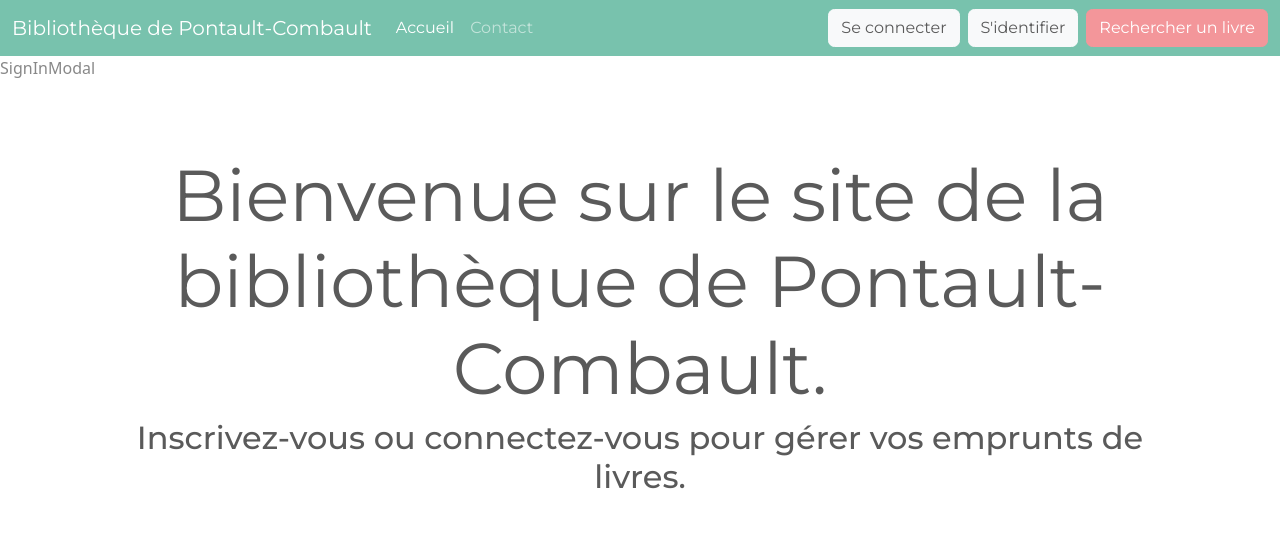
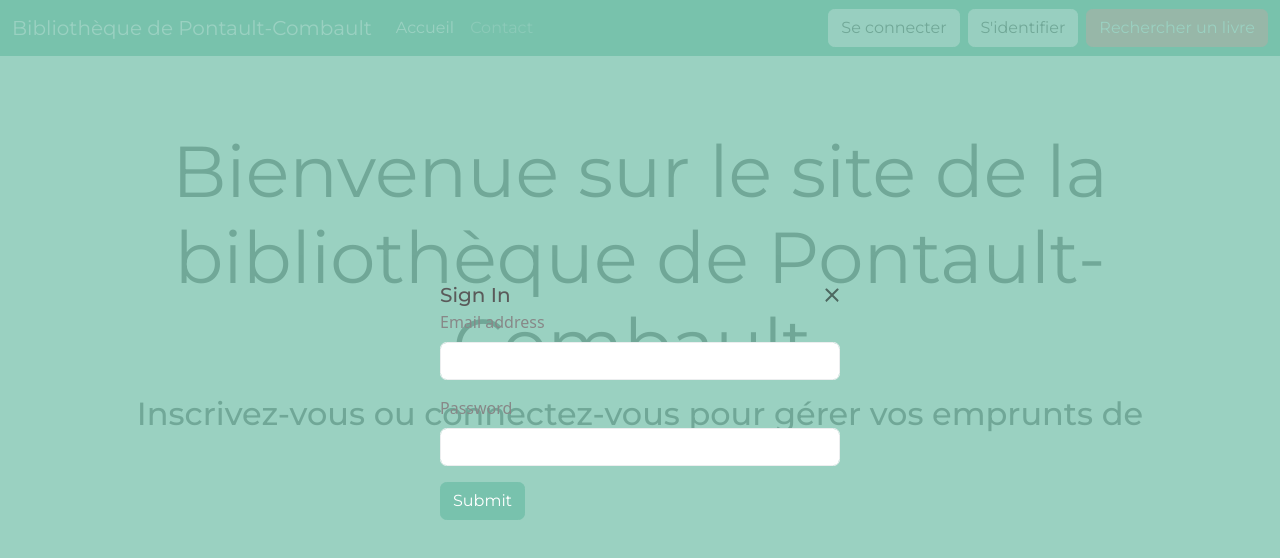
Before and after one commit to MTorbayy/biblio-app-mern, a React (Create React App) app in the folder client/: page / in a window 1280 px wide. Both pictures are taken after a click on the button "Se connecter". Shown: the top 558 px of the page. Built offline with nearby package versions, Linux system fonts and the light colour scheme; no server answers.

Commit message:
added signin feature

```diff
--- a/client/src/components/SignInModal.js
+++ b/client/src/components/SignInModal.js
@@ -1,7 +1,120 @@
-import React from 'react'
+import React, {useContext, useRef, useState} from 'react'
+import {UserContext} from "../context/userContext"
+import {useNavigate} from 'react-router-dom'
 
 export default function SignInModal() {
+  const {modalState, toggleModals, signIn} = useContext(UserContext)
+
+    const navigate = useNavigate()
+
+    const [validation, setValidation] = useState('')
+
+    const inputs = useRef([])
+
+
+    const addInputs = el => {
+        if (el && !inputs.current.includes(el)) {
+            inputs.current.push(el)
+        }
+    }
+
+    const formRef = useRef()
+
+
+    const handleForm = async (e) => {
+        e.preventDefault()
+
+        //inscription d'un nouvel utilisateur :
+
+        try {
+            const cred = await signIn(
+                inputs.current[0].value,
+                inputs.current[1].value
+            )
+
+            //Quand inscription réussie :
+            formRef.current.reset()
+            setValidation("")
+
+            //cred est un objet avec un nouvel utilisateur :
+            //console.log(cred)
+            toggleModals("close")
+            navigate("/private/private-home")
+
+
+        } catch {
+            setValidation("Email et/ou mot de passe incorrect")
+        }
+    }
+
+    const closeModal = () => {
+        setValidation("")
+        toggleModals("close")
+    }
+
   return (
-    <div>SignInModal</div>
+  <>
+    {modalState.signInModal && (
+    <div className="position-fixed top-0 vw-100 vh-100">
+        <div
+        onClick={closeModal}
+        className="w-100 h-100 bg-primary bg-opacity-75">
+        </div>
+
+            <div className="position-absolute top-50 start-50 translate-middle"
+            style={{minWidth: "400px"}}
+            >
+                <div className="modal-dialog">
+
+                    <div className="modal-content">
+                        <div className="modal-header">
+                            <h5 className="modal-title">Sign In</h5>
+                            <button
+                            onClick={closeModal}
+                            className="btn-close"></button>
+                        </div>
+
+                        <div className="modal-body">
+                            <form
+                            ref={formRef}
+                            onSubmit={handleForm}
+                            className="sign-up-form">
+                                <div className="mb-3">
+                                    <label htmlFor="signInEmail"
+                                    className='form-label'>Email address</label>
+                                    <input
+                                    ref={addInputs}
+                                    type="email"
+                                    name="email"
+                                    required
+                                    id="signInEmail"
+                                    className="form-control" />
+                                </div>
+
+                                <div className="mb-3">
+                                    <label htmlFor="signInPwd"
+                                    className='form-label'>Password</label>
+                                    <input
+                                    ref={addInputs}
+                                    type="password"
+                                    name="pwd"
+                                    required
+                                    id="signInPwd"
+                                    className="form-control" />
+                                    <p className="text-danger mt-1">{validation}</p>
+                                </div>
+
+                                <button className="btn btn-primary">Submit</button>
+
+                            </form>
+                        </div>
+
+                    </div>
+
+                </div>
+            </div>
+    </div>
+        ) }
+  </>
   )
 }
--- a/client/src/components/SignUpModal.js
+++ b/client/src/components/SignUpModal.js
@@ -14,6 +14,7 @@ export default function SignUpModal() {
     //Récupération des données renseignées dans les inputs
     const inputs = useRef([])
 
+
     //Récupération du formulaire
     const formRef = useRef()
 
@@ -24,6 +25,8 @@ export default function SignUpModal() {
           }
       }
 
+
+
     //Actions à la validation du formulaire
     const handleForm = async (e) => {
         e.preventDefault()
@@ -31,11 +34,11 @@ export default function SignUpModal() {
 
         //Validation côté front :
         //Longueur mdp ok
-        if((inputs.current[1].value.length || inputs.current[2].value.length) < 6) {
+        if((inputs.current[3].value.length || inputs.current[4].value.length) < 6) {
             setValidation("Minimum 6 caractères")
             return
         } //Mots de passe identiques
-        else if (inputs.current[1].value !== inputs.current[2].value) {
+        else if (inputs.current[3].value !== inputs.current[4].value) {
             setValidation("Les mots de passe ne correspondent pas")
             return
         }
@@ -46,9 +49,13 @@ export default function SignUpModal() {
 
             //Création d'un nouvel utilisateur avec les inputs
             const credential = await signUp(
-                inputs.current[0].value, //email
-                inputs.current[1].value //mdp
+                inputs.current[2].value, //email
+                inputs.current[3].value //mdp
             )
+
+            //Enregistrement de l'utilisateur dans la bdd utilisateurs :
+            const name = inputs.current[0].value
+            const surname = inputs.current[1].value
 
             //Si inscription réussie : (sinon => catch)
             formRef.current.reset() //Remise à 0 des inputs
@@ -57,6 +64,7 @@ export default function SignUpModal() {
             //Redirection vers la page privée :
             toggleModals("close")
             navigate("/private/private-home")
+
 
 
         } catch (err) {
@@ -70,9 +78,8 @@ export default function SignUpModal() {
                 setValidation("Cet email est déjà utilisé.")
             }
         }
+    }
 
-
-    }
 
     const closeModal = () => {
         setValidation("")
@@ -109,6 +116,28 @@ export default function SignUpModal() {
                               className="sign-up-form"
                               onSubmit={handleForm}>
                                   <div className="mb-3">
+                                      <label htmlFor="name"
+                                      className='form-label'>Prénom</label>
+                                      <input
+                                      ref={addInputs}
+                                      type="text"
+                                      name="name"
+                                      required
+                                      id="name"
+                                      className="form-control" />
+                                  </div>
+                                  <div className="mb-3">
+                                      <label htmlFor="surname"
+                                      className='form-label'>Nom</label>
+                                      <input
+                                      ref={addInputs}
+                                      type="text"
+                                      name="surname"
+                                      required
+                                      id="surname"
+                                      className="form-control" />
+                                  </div>
+                                  <div className="mb-3">
                                       <label htmlFor="signUpEmail"
                                       className='form-label'>Adresse email</label>
                                       <input
@@ -117,7 +146,7 @@ export default function SignUpModal() {
                                       name="email"
                                       required
                                       id="signUpEmail"
-                                      className="form-control" />
+                                      className="form-control"/>
                                   </div>
 
                                   <div className="mb-3">
--- a/client/src/context/userContext.js
+++ b/client/src/context/userContext.js
@@ -64,11 +64,10 @@ export function UserContextProvider(props) { //Composant d'ordre supérieur perm
     }
 
     return (
-        <UserContext.Provider value={{modalState, toggleModals, signUp, currentUser}}>
+        <UserContext.Provider value={{modalState, toggleModals, signUp, signIn, currentUser}}>
             {!loadingData && props.children}
         {/* Ici props.children correspond à App */}
         {/* On envoie le props.children seulement quand les données sont chargées grâce à loadingData */}
         </UserContext.Provider>
     )
-    //, signIn
 }
```
Also changed, not shown: client/src/components/PrivateNavbar.js (deleted, +0 -54 lines).
